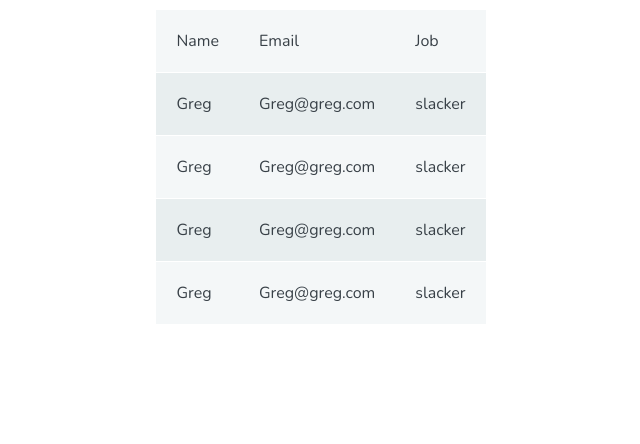
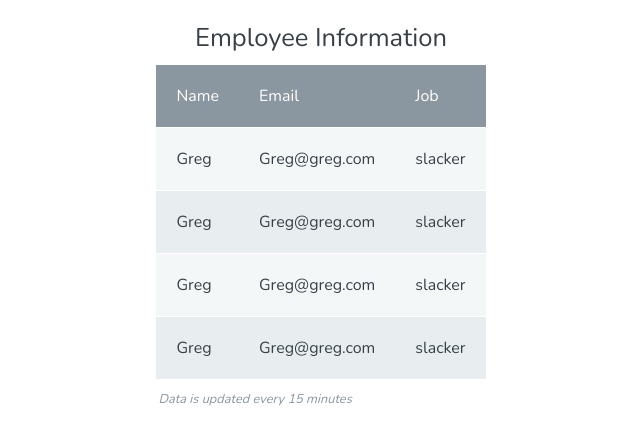
Before and after one commit to greg99799/treehouse-tables-rows, a plain HTML site: page index.html in a window 1280 px wide. Shown: the whole page, without its empty margins (319-959 px from the left). Drawn offline with nearby package versions, Linux system fonts and the light colour scheme.

Commit message:
add <tfoot> and <caption> tags

```diff
--- a/index.html
+++ b/index.html
@@ -11,11 +11,20 @@
   <body>
 
     <table>
+      <caption>Employee Information</caption>
+      <thead>
         <tr>
           <th scope="col">Name</th>
           <th scope="col">Email</th>
           <th scope="col">Job</th>
         </tr>
+      </thead>
+        <tfoot>
+          <tr>
+            <td colspan=3>Data is updated every 15 minutes</td>
+          </tr>
+        </tfoot>
+      <tbody>
         <tr>
           <th scope="row">Greg</td>
           <td>Greg@greg.com</td>
@@ -36,7 +45,7 @@
           <td>Greg@greg.com</td>
           <td>slacker</td>
         </tr>
-
+      </tbody>
     </table>
 
   </body>
```
Lines whose indentation alone changed are shown as unchanged.
